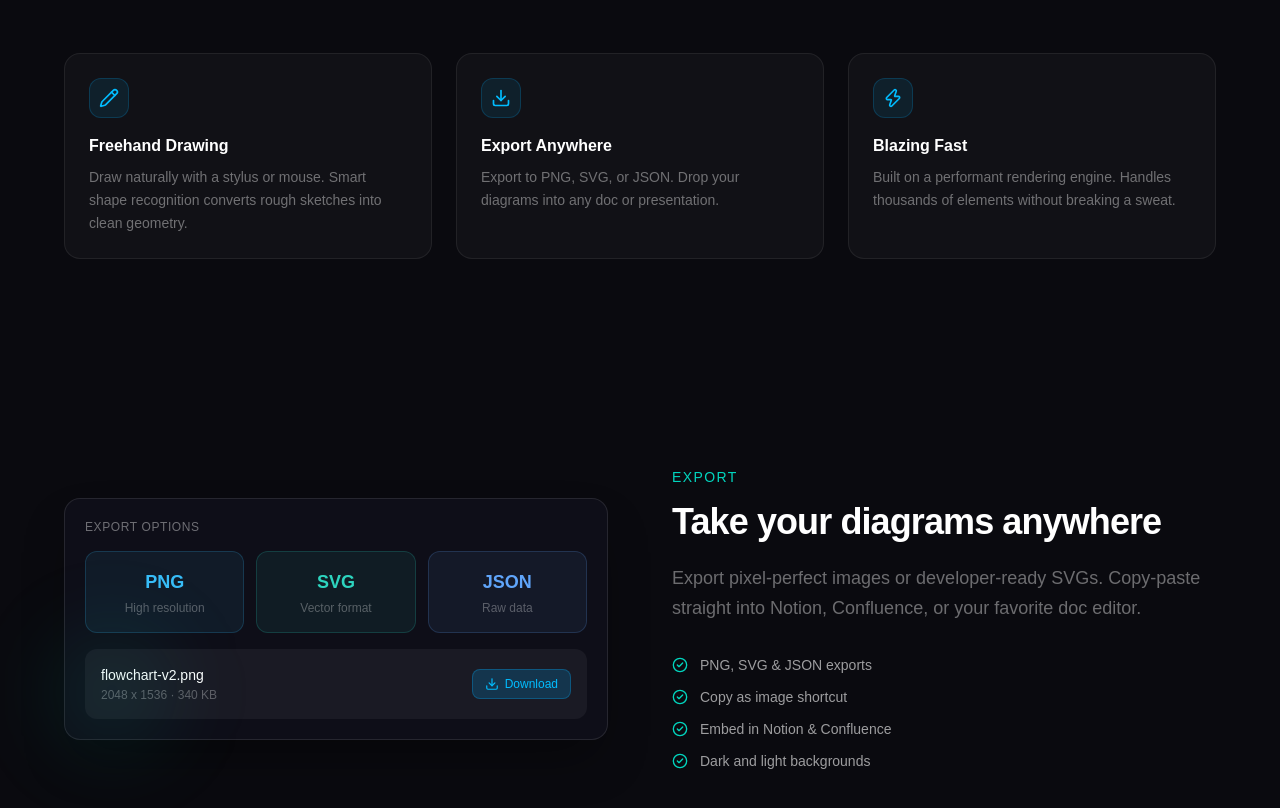
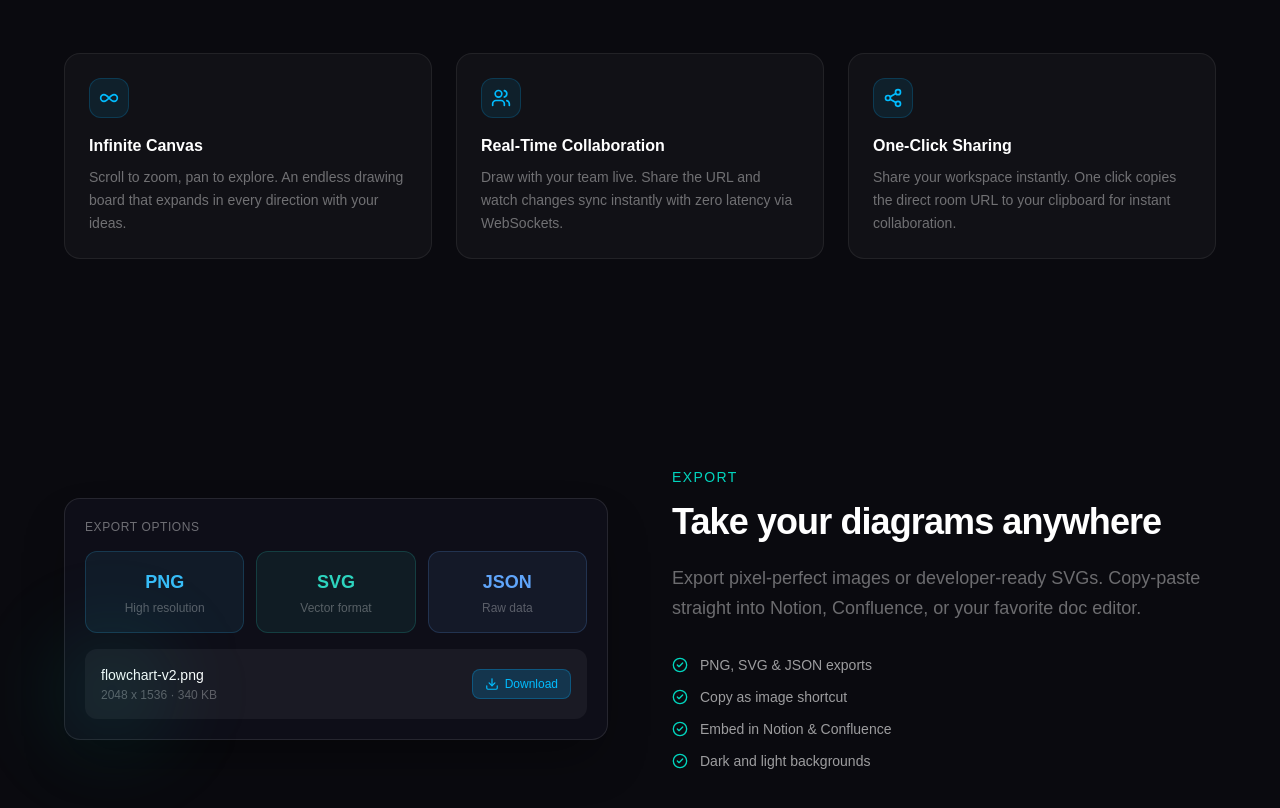
Before and after one commit to Sarthak2811-hub/sketcher-app, a Next.js app in the folder apps/sketcher-frontend/: page / in a window 1280 px wide. Shown: the part 1380-2188 px from the top of the page. Built offline with nearby package versions, Linux system fonts and the light colour scheme.

Commit message:
feat: update #features section on frontend landing page with Infinite Canvas, Real-Time Collaboration, and One-Click Sharing

```diff
--- a/apps/sketcher-frontend/app/page.tsx
+++ b/apps/sketcher-frontend/app/page.tsx
@@ -18,6 +18,7 @@ import {
   Image,
   Layers,
   Sparkles,
+  Infinity,
 } from 'lucide-react';
 
 function App() {
@@ -221,9 +222,9 @@ function App() {
 
           <div className="grid md:grid-cols-3 gap-6">
             {[
-              { icon: Pencil, title: 'Freehand Drawing', desc: 'Draw naturally with a stylus or mouse. Smart shape recognition converts rough sketches into clean geometry.', color: 'sky' },
-              { icon: Download, title: 'Export Anywhere', desc: 'Export to PNG, SVG, or JSON. Drop your diagrams into any doc or presentation.', color: 'sky' },
-              { icon: Zap, title: 'Blazing Fast', desc: 'Built on a performant rendering engine. Handles thousands of elements without breaking a sweat.', color: 'blue' },
+              { icon: Infinity, title: 'Infinite Canvas', desc: 'Scroll to zoom, pan to explore. An endless drawing board that expands in every direction with your ideas.', color: 'sky' },
+              { icon: Users, title: 'Real-Time Collaboration', desc: 'Draw with your team live. Share the URL and watch changes sync instantly with zero latency via WebSockets.', color: 'sky' },
+              { icon: Share2, title: 'One-Click Sharing', desc: 'Share your workspace instantly. One click copies the direct room URL to your clipboard for instant collaboration.', color: 'blue' },
             ].map(({ icon: Icon, title, desc }) => (
               <div
                 key={title}
```
